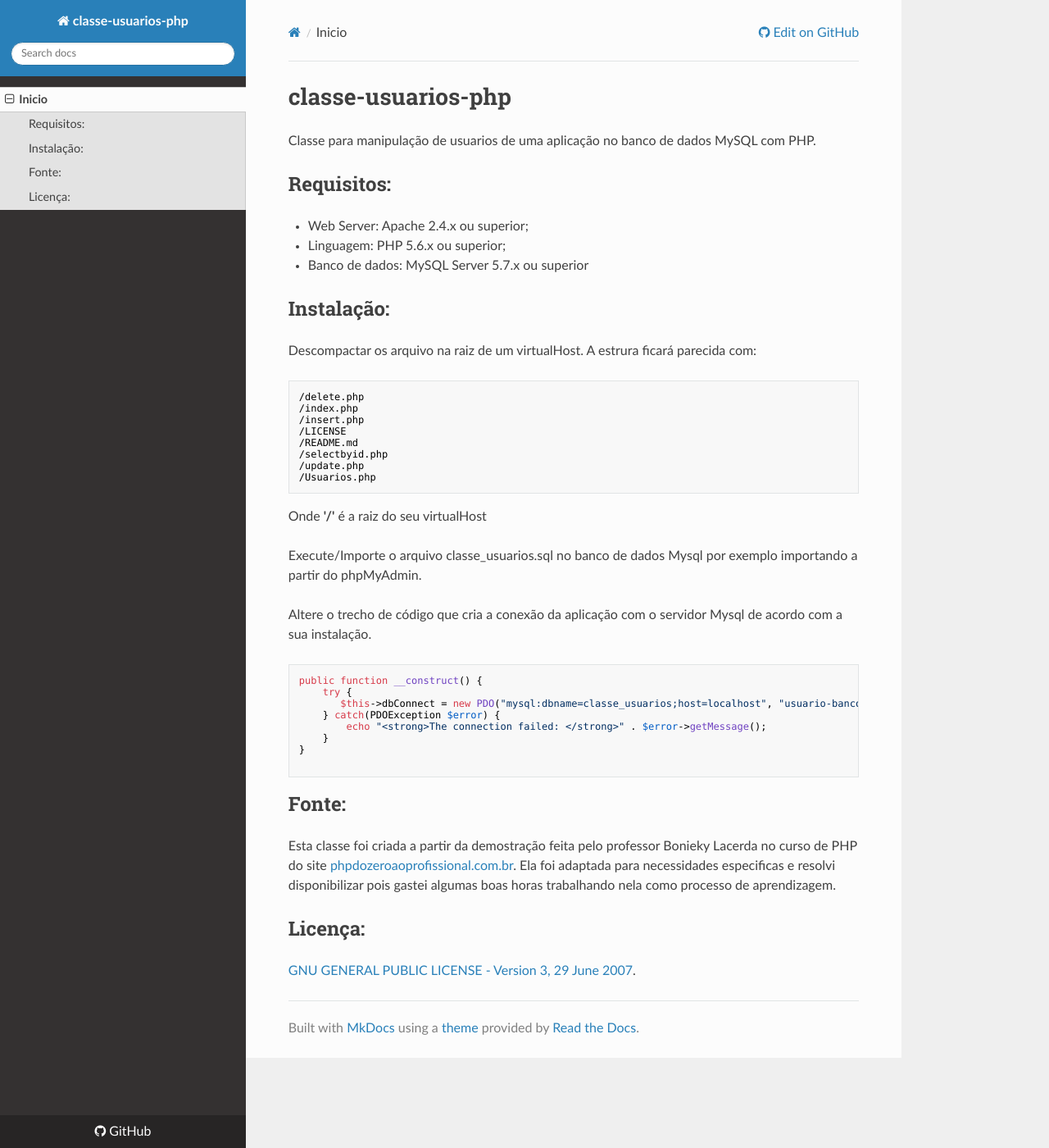
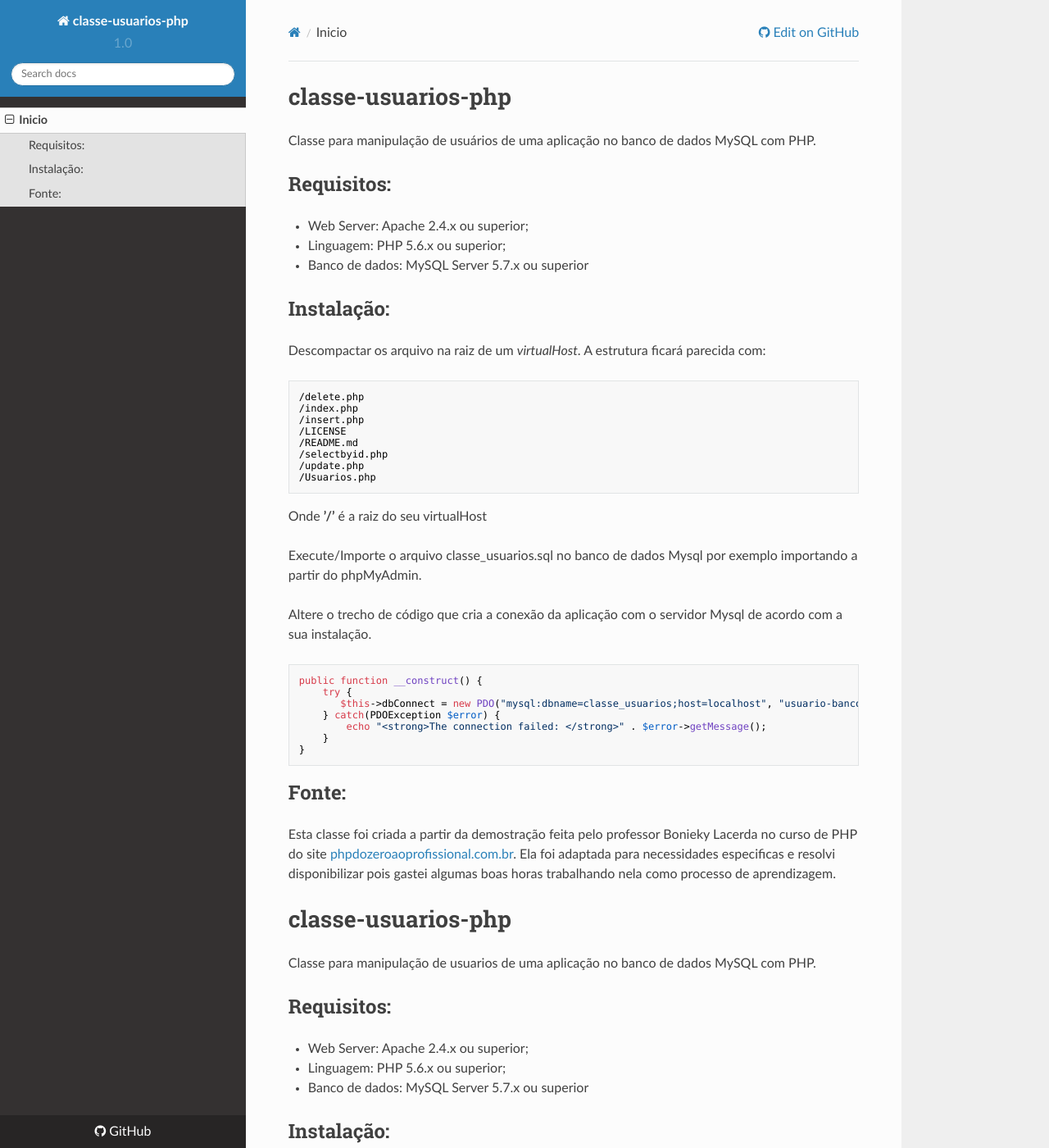
Before and after one commit to getuliovinicius/classe-usuarios-php, an MkDocs documentation site: the page built from docs/mds/index.md, in a window 1280 px wide and 1400 px high. Shown: the whole window at 82% size. Built offline with MkDocs 1.6.1, drawn with Linux system fonts in a browser that asks for light colours; nearby versions of some CDN libraries; old or Windows-style settings are respelled for this version of MkDocs.

````diff
--- a/docs/mds/index.md
+++ b/docs/mds/index.md
@@ -1,3 +1,48 @@
+classe-usuarios-php
+===================
+
+Classe para manipulação de usuários de uma aplicação no banco de dados MySQL com PHP.
+
+## Requisitos:
+
++ Web Server: Apache 2.4.x ou superior;
++ Linguagem: PHP 5.6.x ou superior;
++ Banco de dados: MySQL Server 5.7.x ou superior
+
+## Instalação:
+
+Descompactar os arquivo na raiz de um _virtualHost_. A estrutura ficará parecida com:
+
+``` sh
+/delete.php
+/index.php
+/insert.php
+/LICENSE
+/README.md
+/selectbyid.php
+/update.php
+/Usuarios.php
+```
+
+Onde **'/'** é a raiz do seu virtualHost
+
+Execute/Importe o arquivo classe_usuarios.sql no banco de dados Mysql por exemplo importando a partir do phpMyAdmin.
+
+Altere o trecho de código que cria a conexão da aplicação com o servidor Mysql de acordo com a sua instalação.
+
+``` php
+public function __construct() {
+    try {
+       $this->dbConnect = new PDO("mysql:dbname=classe_usuarios;host=localhost", "usuario-banco-de-dados", "senha");
+    } catch(PDOException $error) {
+        echo "<strong>The connection failed: </strong>" . $error->getMessage();
+    }
+}
+```
+
+## Fonte:
+
+Esta classe foi criada a partir da demostração feita pelo professor Bonieky Lacerda no curso de PHP do site [phpdozeroaoprofissional.com.br](http://www.phpdozeroaoprofissional.com.br). Ela foi adaptada para necessidades especificas e resolvi disponibilizar pois gastei algumas boas horas trabalhando nela como processo de aprendizagem.
 # classe-usuarios-php
 
 Classe para manipulação de usuarios de uma aplicação no banco de dados MySQL com PHP.
--- a/docs/mkdocs.yml
+++ b/docs/mkdocs.yml
@@ -1,7 +1,7 @@
 site_name: classe-usuarios-php
 site_description: Guia de utilização da classe para manipulação de usuários de uma aplicação em PHP com banco de dados MySQL.
 site_author: Getúlio Vinicius <getuliovinits@gmail.com>
-google_analytics: ['UA-70830801-11', 'getuliovinicius.github.io/classe-usuarios-php/']
+google_analytics: ['UA-70830801-11', 'auto']
 repo_url: https://github.com/getuliovinicius/classe-usuarios-php
 repo_name: GitHub
 edit_uri: blob/master/docs/mds/
@@ -11,3 +11,15 @@ docs_dir: 'mds'
 pages:
     - Inicio: index.md
 theme: readthedocs
+extra:
+    version: 1.0
+markdown_extensions:
+    - smarty
+    - nl2br
+    - admonition
+    - codehilite
+    - sane_lists
+    - toc:
+        permalink: True
+        separator: "_"
+    - footnotes
````
Also changed, not shown: README.md.
